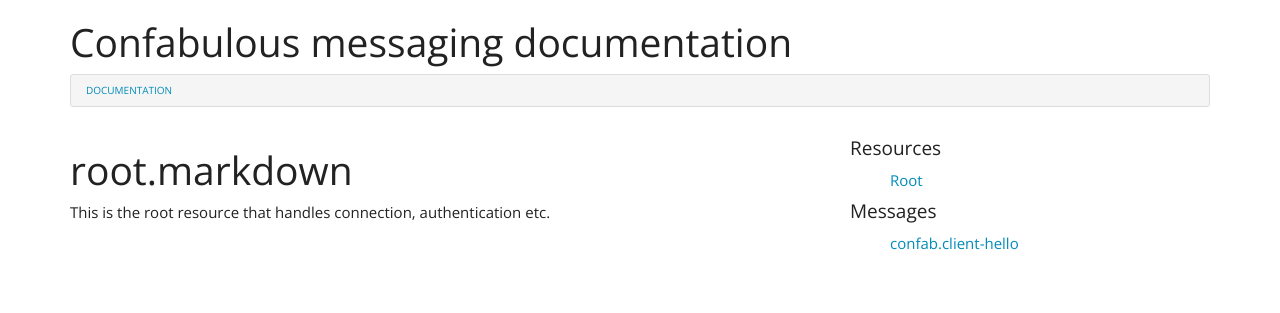
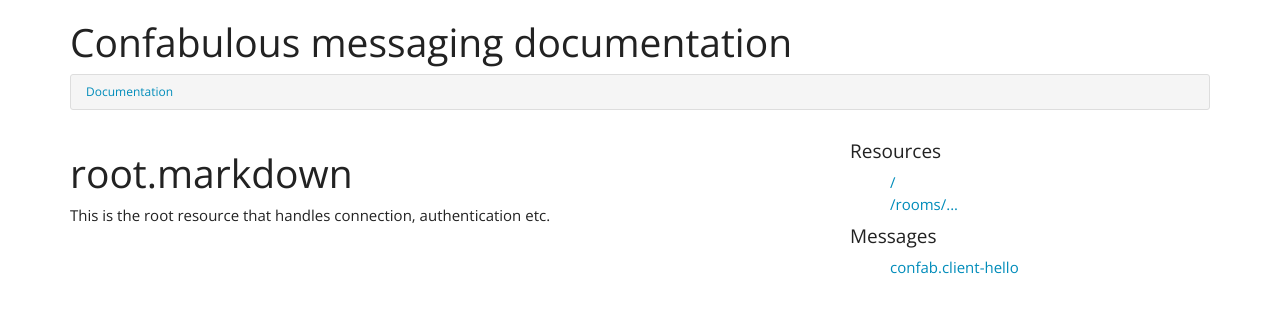
Before and after one commit to confabulous/confabulous.github.io, a Jekyll site: the page built from resources/root.markdown, in a window 1280 px wide. Shown: the top 313 px of the page. Built offline with Jekyll 4.4.1, drawn with Linux system fonts in a browser that asks for light colours; nearby versions of some CDN libraries; Markdown is read by kramdown in place of the engine named in the settings.

```diff
--- /dev/null
+++ b/resources/room.markdown
@@ -0,0 +1,5 @@
+---
+layout: resource
+name: /rooms/...
+---
+A channel resource that represents a room.
--- a/resources/root.markdown
+++ b/resources/root.markdown
@@ -1,5 +1,5 @@
 ---
 layout: resource
-name: Root
+name: /
 ---
 This is the root resource that handles connection, authentication etc.
```
Also changed, not shown: css/bootstrap.min.css.
